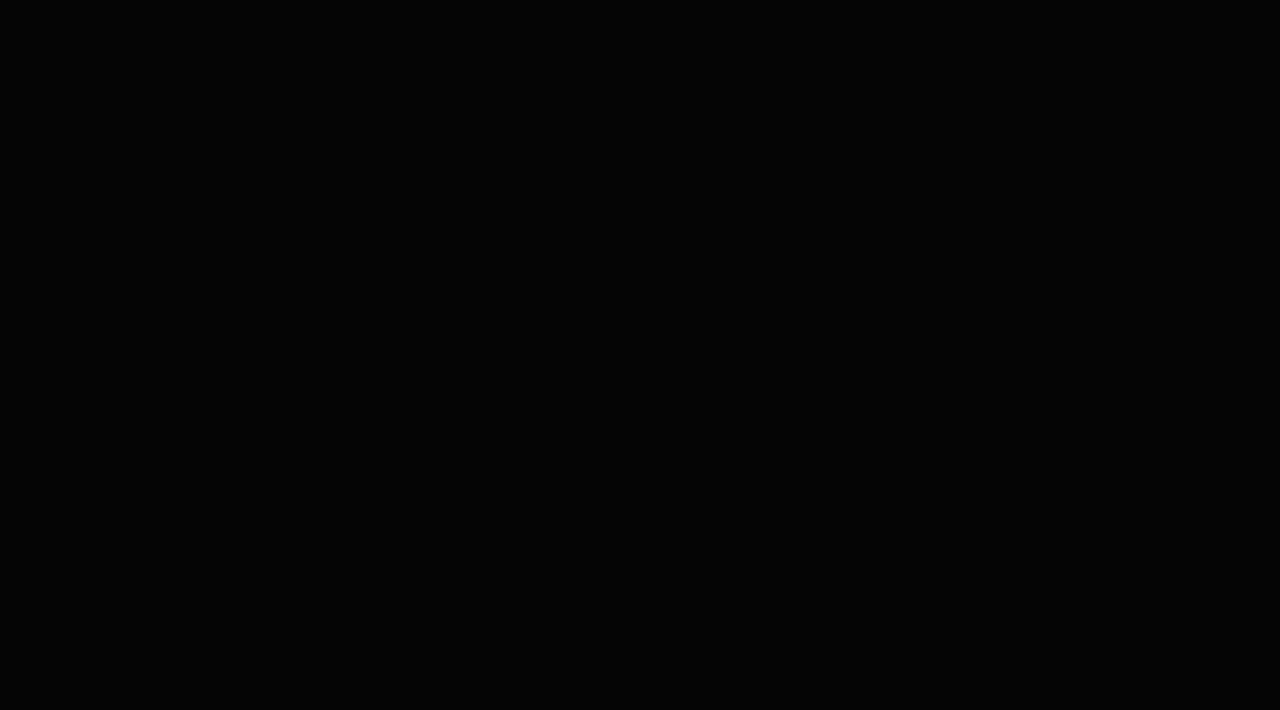
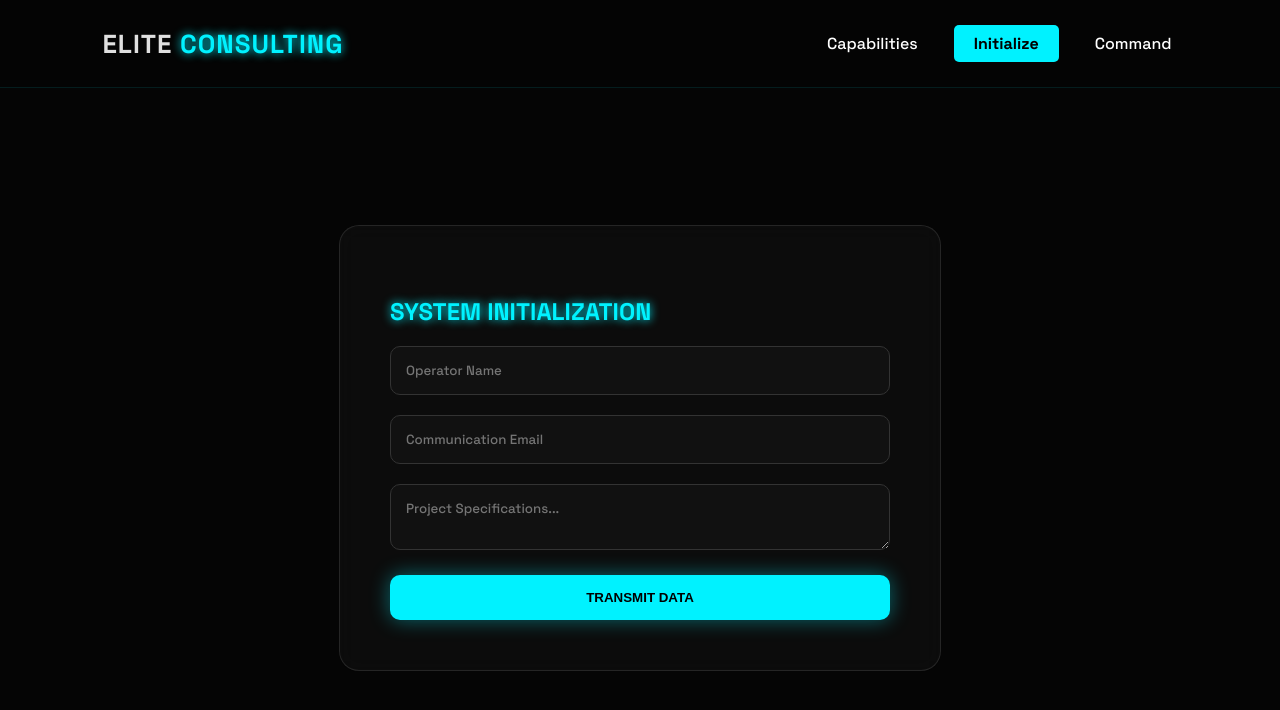
Before and after one commit to iam-simo/consulting-firm, a React (Vite) app in the folder frontend/: page / in a window 1280 px wide. Both pictures are taken after a click on the button "Initialize". Shown: the top 710 px of the page. Built offline with nearby package versions, Linux system fonts and the light colour scheme.

Commit message:
fix: css syntax

```diff
--- a/frontend/src/Admin.jsx
+++ b/frontend/src/Admin.jsx
@@ -3,8 +3,7 @@ import { useState, useEffect } from 'react';
 function Admin() {
   const [leads, setLeads] = useState([]);
 
-  // --- SECURITY FIX #3: Header with API Key ---
-  // This sends your secret key from Vercel to Render in every request.
+  // Handshake header using your Vercel/Env secret
   const headers = {
     'X-Admin-Key': import.meta.env.VITE_ADMIN_API_KEY
   };
@@ -12,30 +11,46 @@ function Admin() {
   const fetchLeads = () => {
     fetch('https://consulting-backend-y19q.onrender.com/api/admin/leads', { headers })
       .then(res => res.json())
-      .then(data => setLeads(data))
-      .catch(err => console.error("Unauthorized access to leads list."));
+      .then(data => setLeads(Array.isArray(data) ? data : []))
+      .catch(err => console.error("Unauthorized."));
   };
 
-  useEffect(() => {
-    fetchLeads();
-  }, []);
+  useEffect(() => { fetchLeads(); }, []);
 
   const handleDelete = async (id) => {
-    if (window.confirm("Purge this data from the system?")) {
-      try {
-        // --- SECURITY FIX #4: Corrected DELETE Path ---
-        await fetch(`https://consulting-backend-y19q.onrender.com/api/admin/leads/${id}`, {
-          method: 'DELETE',
-          headers: headers // Required to bypass security filter
-        });
-        fetchLeads(); // Refresh table
-      } catch (err) {
-        console.error("Deletion failed.");
-      }
+    if (window.confirm("Purge this data?")) {
+      await fetch(`https://consulting-backend-y19q.onrender.com/api/admin/leads/${id}`, {
+        method: 'DELETE',
+        headers: headers
+      });
+      fetchLeads();
     }
   };
 
-  // ... (Return table remains similar, but now protected)
+  return (
+    <div className="admin-view">
+      <div className="admin-nav">
+        <h2>CENTRAL COMMAND: INQUIRY DATABASE</h2>
+        <button onClick={fetchLeads} className="refresh-btn">Sync Data</button>
+      </div>
+      <table className="admin-table">
+        <thead>
+          <tr><th>ID</th><th>Client</th><th>Email</th><th>Message</th><th>Action</th></tr>
+        </thead>
+        <tbody>
+          {leads.map(lead => (
+            <tr key={lead.id}>
+              <td>{lead.id}</td>
+              <td>{lead.name}</td>
+              <td>{lead.email}</td>
+              <td className="message-text">{lead.message}</td>
+              <td><button onClick={() => handleDelete(lead.id)} className="delete-btn">PURGE</button></td>
+            </tr>
+          ))}
+        </tbody>
+      </table>
+    </div>
+  );
 }
 
 export default Admin;
--- a/frontend/src/App.jsx
+++ b/frontend/src/App.jsx
@@ -7,10 +7,9 @@ function App() {
   const [isAuthenticated, setIsAuthenticated] = useState(false);
   const [formData, setFormData] = useState({ name: '', email: '', message: '' });
 
-  // --- SECURITY FIX #1: Removed Hardcoded Password ---
-  // We now use import.meta.env to hide the password from GitHub.
   const handleLogin = () => {
     const password = prompt("System Authorization Required:");
+    // Uses the secret phrase you set in Vercel/Env
     if (password === import.meta.env.VITE_ADMIN_PASSWORD) {
       setIsAuthenticated(true);
       setCurrentPage('admin');
@@ -22,15 +21,18 @@ function App() {
   const handleSubmit = async (e) => {
     e.preventDefault();
     try {
-      await fetch('https://consulting-backend-y19q.onrender.com/api/contact', {
+      const response = await fetch('https://consulting-backend-y19q.onrender.com/api/contact', {
         method: 'POST',
         headers: { 'Content-Type': 'application/json' },
         body: JSON.stringify(formData),
       });
+      if (response.ok) {
         alert("Transmission Received. Our architects will contact you.");
         setFormData({ name: '', email: '', message: '' });
+        setCurrentPage('home');
+      }
     } catch (err) {
-      alert("Uplink failed. Server waking up...");
+      alert("Uplink failed. Server waking up (wait 60s)...");
     }
   };
 
@@ -39,45 +41,60 @@ function App() {
       <div className="logo" onClick={() => setCurrentPage('home')}>ELITE <span className="glow">CONSULTING</span></div>
       <div className="nav-links">
         <button onClick={() => setCurrentPage('home')}>Capabilities</button>
-        <button onClick={() => setCurrentPage('contact')}>Initialize</button>
+        <button onClick={() => setCurrentPage('contact')} className="nav-cta">Initialize</button>
         <button onClick={handleLogin} className="admin-btn">Command</button>
       </div>
     </nav>
   );
 
-  if (currentPage === 'home') {
   return (
     <div className="app-container">
       <Navbar />
+
+      {currentPage === 'home' && (
+        <>
           <header className="hero">
+            <div className="grid-overlay"></div>
             <h1>ARCHITECTING <span className="gradient-text">DIGITAL FUTURES</span></h1>
             <p>Deploying AI, Blockchain, and Modern Cloud Infrastructure.</p>
           </header>
-
-        {/* --- ADDED: NEW OFFICIAL SERVICES SECTION --- */}
           <section className="services-grid">
             <div className="service-card">
-            <h3>AI Integration & Automation</h3>
-            <p>Implementing LLMs, custom bots, and automated data pipelines.</p>
+              <h3>AI Integration</h3>
+              <p>Implementing LLMs and automated data pipelines.</p>
             </div>
             <div className="service-card">
-            <h3>Blockchain & Web3</h3>
-            <p>Design of smart contracts and decentralized identity systems.</p>
+              <h3>Web3 Systems</h3>
+              <p>Design of secure smart contracts and dApps.</p>
             </div>
             <div className="service-card">
               <h3>Cloud Infrastructure</h3>
-            <p>Migration to AWS/Azure and massive cost-reduction strategies.</p>
-          </div>
-          <div className="service-card">
-            <h3>Legacy Modernization</h3>
-            <p>Upgrading business software to modern React + FastAPI stacks.</p>
+              <p>Migration and massive cost-reduction strategies.</p>
             </div>
           </section>
+        </>
+      )}
+
+      {currentPage === 'contact' && (
+        <div className="contact-view">
+          <div className="contact-glass-box">
+            <h2 className="glow">SYSTEM INITIALIZATION</h2>
+            <form onSubmit={handleSubmit} className="tech-form">
+              <input type="text" placeholder="Operator Name" required value={formData.name}
+                onChange={(e) => setFormData({...formData, name: e.target.value})} />
+              <input type="email" placeholder="Communication Email" required value={formData.email}
+                onChange={(e) => setFormData({...formData, email: e.target.value})} />
+              <textarea placeholder="Project Specifications..." required value={formData.message}
+                onChange={(e) => setFormData({...formData, message: e.target.value})}></textarea>
+              <button type="submit" className="neon-btn">TRANSMIT DATA</button>
+            </form>
+          </div>
+        </div>
+      )}
+
+      {currentPage === 'admin' && isAuthenticated && <Admin />}
     </div>
   );
 }
 
-  // ... (Contact and Admin logic remains, using updated services layout)
-}
-
 export default App;
```
Lines whose indentation alone changed are shown as unchanged.
